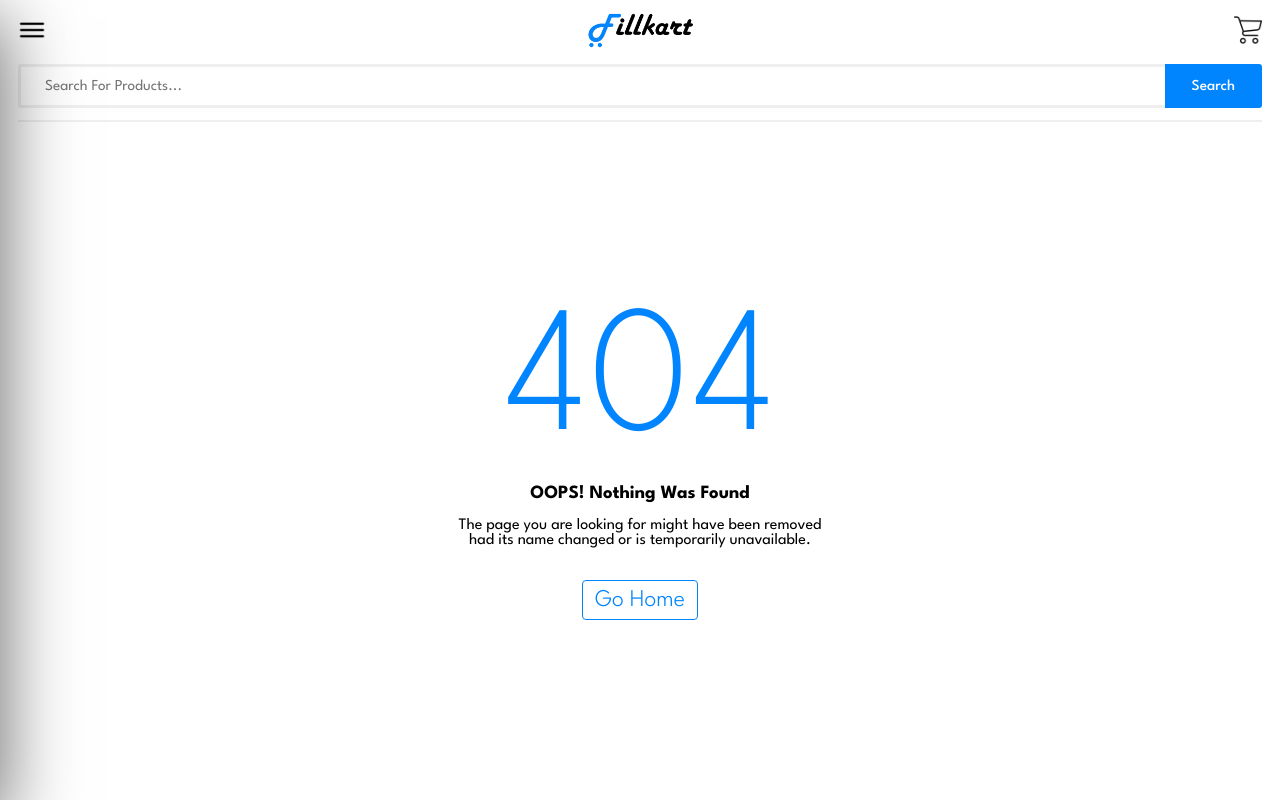
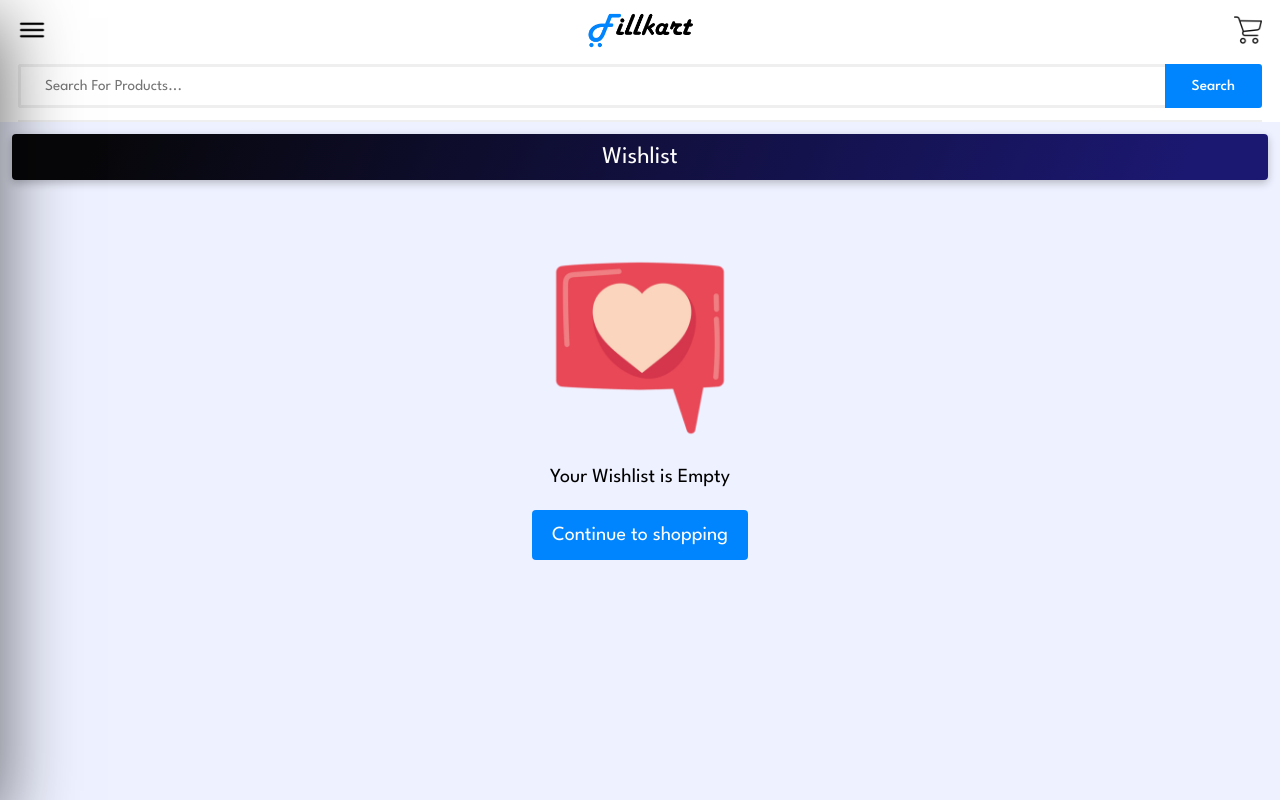
Before and after one commit to RameesJahan/Fillkart-React, a React (Create React App) app: page /wishlist in a window 1280 px wide. Built offline with nearby package versions, Linux system fonts and the light colour scheme.

Commit message:
Added wishlist page

```diff
--- a/src/components/Header/Header.js
+++ b/src/components/Header/Header.js
@@ -1,4 +1,5 @@
 import React from 'react';
+import { useNavigate } from "react-router-dom";
 import './Header.css';
 
 import SearchBar from '../SearchBar/SearchBar';
@@ -8,6 +9,9 @@ import CartIcon from "../../assets/icons/shopping-cart.png";
 import Logo from "../../assets/Fillkart-logo-light-croped.png";
 
 function Header({onOpenMenu}) {
+
+  const navigate = useNavigate();
+
   return (
     <header className="header">
       <div className="row">
@@ -15,10 +19,10 @@ function Header({onOpenMenu}) {
           <img onClick={() => onOpenMenu()} className="img-icon" src={MenuIcon} alt="Menu Bar Icon" />
         </div>
         <div>
-          <img className="header-logo" src={Logo} alt="Fillkart Logo" />
+          <img onClick={() => navigate('/')} className="header-logo" src={Logo} alt="Fillkart Logo" />
         </div>
         <div>
-          <img className="img-icon" src={CartIcon} alt="Cart Icon" />
+          <img onClick={() => navigate('/cart')} className="img-icon" src={CartIcon} alt="Cart Icon" />
         </div>
       </div>
       <div className="search-container">
--- a/src/components/NavBar/NavBar.js
+++ b/src/components/NavBar/NavBar.js
@@ -27,6 +27,7 @@ const NavBar = ({ show, onClose }) => {
   };
   const handleWish = () => {
     onClose()
+    navigate('/wishlist')
   };
   const handleAbout = () => {
     onClose()
--- /dev/null
+++ b/src/components/WishItem/WishItem.css
@@ -0,0 +1,45 @@
+.wish-item-container{
+  position: relative;
+  overflow: hidden;
+  width: 100%;
+  background: #fbfbfbf6;
+  box-shadow: rgba(0, 0, 0, 0.16) 0px 1px 4px;
+  border-radius: 3px;
+  padding: 12px;
+  display: flex;
+  flex-direction: column;
+}
+
+.wish-item-ic-close{
+  color: #bdbdbd;
+  position: absolute;
+  top:0;
+  right: 0;
+  font-size: 22px;
+  margin: 6px;
+}
+
+.wish-item-img{
+  margin-top: 10px;
+  width: 100%;
+  aspect-ratio: 1/1;
+  padding: 8px;
+}
+
+.wish-item-name{
+  margin: 4px 0;
+  font-size: 1rem;
+  font-weight: 500;
+}
+
+.wish-item-price{
+  font-size: 1.25rem;
+  font-weight: 500;
+  margin: 4px 0;
+  color: #0085FF;
+}
+.wish-item-price span{
+  font-size: 1rem;
+  color: #bdbdbd;
+  text-decoration: line-through;
+}
--- /dev/null
+++ b/src/components/WishItem/WishItem.js
@@ -0,0 +1,18 @@
+import React from 'react'
+import './WishItem.css'
+
+const WishItem = ({ item,onDel,img,title,off,price }) => {
+
+  const offPrice = ((100-(off || 15))/100)*price;
+
+  return (
+        <div className="wish-item-container">
+          <i className="wish-item-ic-close fa fa-xmark" onClick={() => onDel()} />
+          <img className="wish-item-img" src={img} alt={title}/>
+          <h6 className="wish-item-name">{title}</h6>
+          <p className="wish-item-price">₹{offPrice}&nbsp;<span className="price-span">₹{price}</span></p>
+        </div>
+  )
+}
+
+export default WishItem
--- a/src/index.js
+++ b/src/index.js
@@ -8,6 +8,7 @@ import Category from './pages/Category/Category';
 import CatView from './pages/Category/CatView';
 import Home from './pages/Home/Home';
 import Cart from './pages/Cart/Cart';
+import Wishlist from './pages/Wishlist/Wishlist';
 import NotFound from './pages/NotFound/NotFound';
 
 const root = ReactDOM.createRoot(document.getElementById('root'));
@@ -20,6 +21,7 @@ root.render(
           <Route path="categories" element={<Category />} />
           <Route path="categories/:category" element={<CatView />} />
           <Route path="cart" element={<Cart />} />
+          <Route path="wishlist" element={<Wishlist />} />
           <Route path="*" element={<NotFound />} />
         </Route>
         <Route path="/auth/signin" element={<Login />} />
--- a/src/pages/Cart/Cart.js
+++ b/src/pages/Cart/Cart.js
@@ -55,7 +55,7 @@ const EmptyCart = () => {
 
 const Cart = () => {
 
-  const cartItems = [0,1,2,3,4,5,6]
+  const cartItems = []
 
   return (
     <div className="cart-container" >
--- /dev/null
+++ b/src/pages/Wishlist/Wishlist.css
@@ -0,0 +1,63 @@
+.wish-container{
+  overflow-x: hidden ;
+  background: #eef1ff;
+  height: 100%;
+}
+
+.wish-title-container{
+  padding: 12px;
+}
+
+.emt-wish-container{
+  display: flex;
+  flex-direction: column;
+  width: 100%;
+  align-items: center;
+  padding: 8px;
+  padding-top: 24px;
+  margin: 12px 0;
+  font-size: 20px;
+}
+
+.emt-wish-container>img{
+  width: 240px;
+  object-fit: contain;
+}
+
+.btn-emt-wish{
+  padding: 16px 20px;
+  margin: 24px 0;
+  background: #0085ff;
+  color: #fdfdfd;
+  border-radius: 4px;
+}
+
+.def-wish-container{
+  padding: 12px;
+  padding-top: 0;
+  width: 100%;
+  display: grid;
+  grid-template-columns: repeat(4,1fr);
+}
+
+@media only screen and (max-width:720px){
+  .def-wish-container{
+    grid-template-columns: repeat(3,1fr);
+  }
+}
+
+@media only screen and (max-width:480px){
+  .def-wish-container{
+    grid-template-columns: repeat(2,1fr);
+  }
+}
+@media only screen and (max-width:300px){
+  .def-wish-container{
+    grid-template-columns: 1fr;
+  }
+}
+
+.def-wish-item{
+  width: 100%;
+  padding: 5px;
+}
--- /dev/null
+++ b/src/pages/Wishlist/Wishlist.js
@@ -0,0 +1,63 @@
+import React from 'react'
+import { Link } from "react-router-dom";
+import './Wishlist.css'
+
+import Title from '../../components/PageTitle/Title'
+import WishItem from '../../components/WishItem/WishItem'
+
+import ImgWomen from '../../assets/images/category_6.png';
+import IMG_EMT_WISH from '../../assets/images/wishlist_img.png'
+
+const DefWishlist = ({ wishes }) => {
+
+  const handleRemove = () => {
+    console.log("Removed")
+  }
+
+  return (
+    <div className="def-wish-container">
+        {
+          wishes.map((item ,i ) => (
+            <div key={i} className="def-wish-item">
+              <WishItem
+                img={ImgWomen}
+                title="Lorem Epsom aseggd try7t ytdfh hjiriiri idiri"
+                price="3000"
+                off="75"
+                onDel={handleRemove}
+              />
+            </div>
+          ))
+        }
+      </div>
+  )
+}
+
+const EmptyWishList = () => {
+  return (
+    <div className="emt-wish-container">
+        <img src={ IMG_EMT_WISH } alt="Empty Box" />
+        <p>Your Wishlist is Empty</p>
+        <Link className="btn-emt-wish" to="/">
+          Continue to shopping
+        </Link>
+    </div>
+  )
+}
+
+const Wishlist = () => {
+  const wishes = []
+
+
+
+  return (
+    <div className="wish-container" >
+      <div className="wish-title-container">
+        <Title name="Wishlist" />
+      </div>
+      { wishes.length === 0 ? <EmptyWishList /> : <DefWishlist wishes={wishes} /> }
+    </div>
+  )
+}
+
+export default Wishlist
```
Also changed, not shown: src/assets/images/wishlist_img.png (added).
